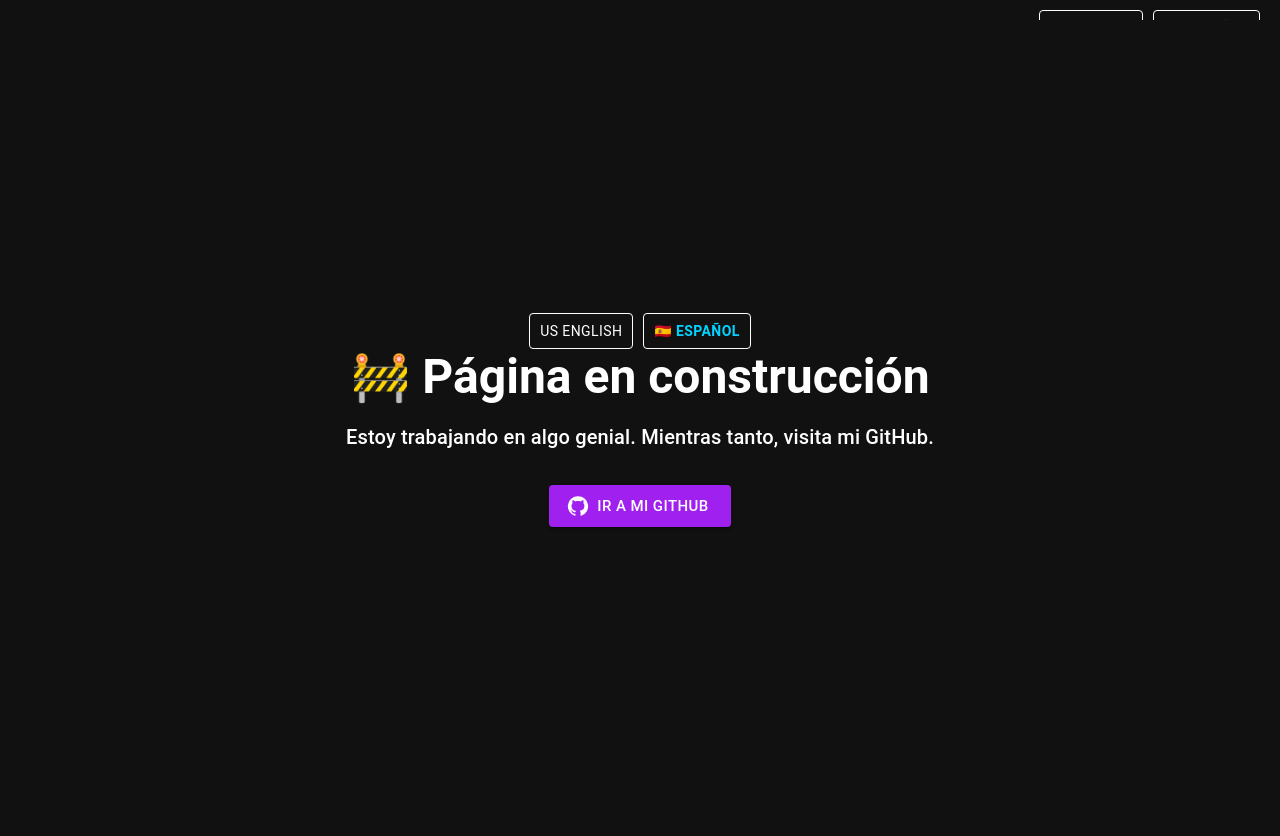
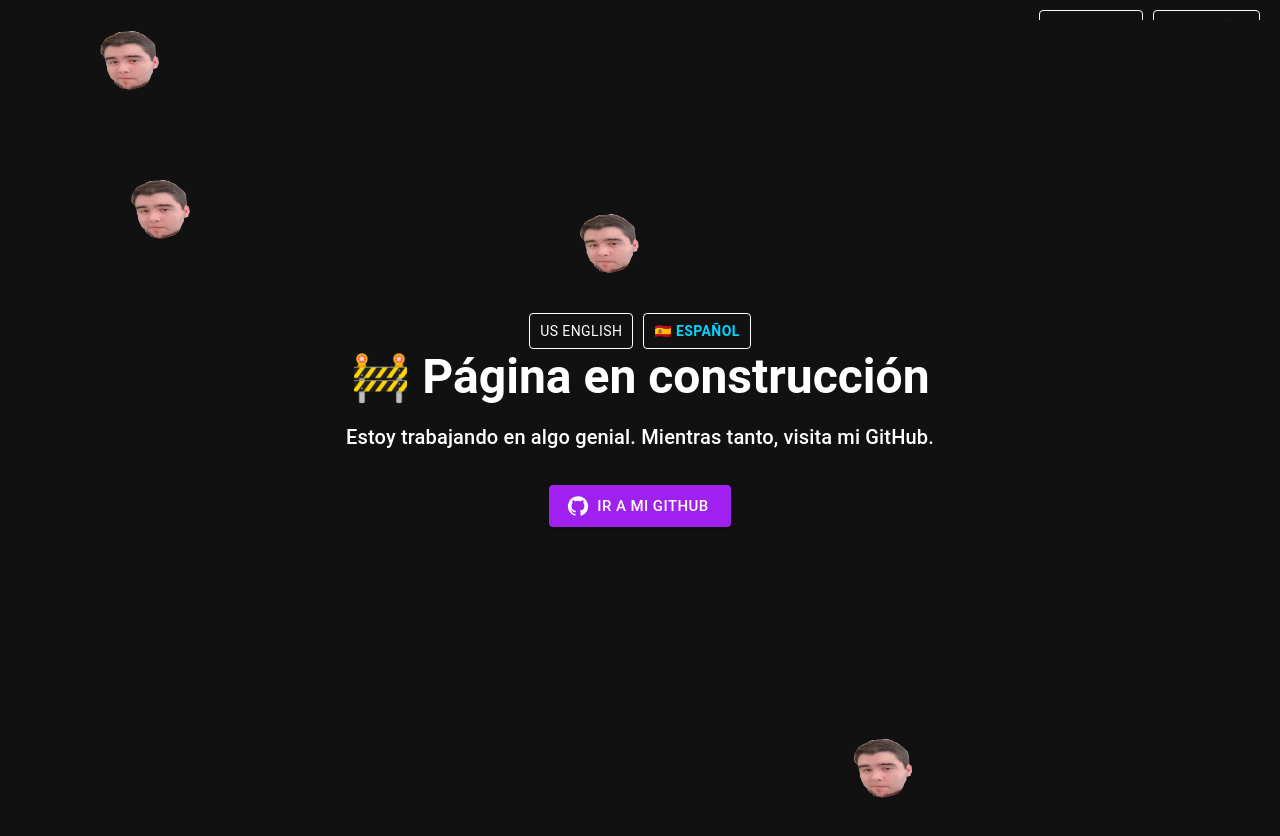
Before and after one commit to CIgnacio-dev/Portafolio, a React (Vite) app: page / in a window 1280 px wide. Shown: the top 836 px of the page. Built offline with nearby package versions, Linux system fonts and the light colour scheme.

Commit message:
Particulas agregadas

```diff
--- a/src/components/UnderConstruction.jsx
+++ b/src/components/UnderConstruction.jsx
@@ -3,6 +3,7 @@ import { Button, Box, Typography } from "@mui/material";
 import GitHubIcon from "@mui/icons-material/GitHub";
 import { useTranslation } from "react-i18next";
 import LanguageSwitcher from "./LanguageSwitcher";
+import ParticlesBackground from "./ParticlesBackground";
 
 const UnderConstruction = () => {
   const { t } = useTranslation();
@@ -27,7 +28,7 @@ const UnderConstruction = () => {
 
       }}
     >
-
+    <ParticlesBackground />
     <LanguageSwitcher />
 
       <Typography variant="h3" sx={{ fontWeight: "bold", mb: 2 }}>
```
